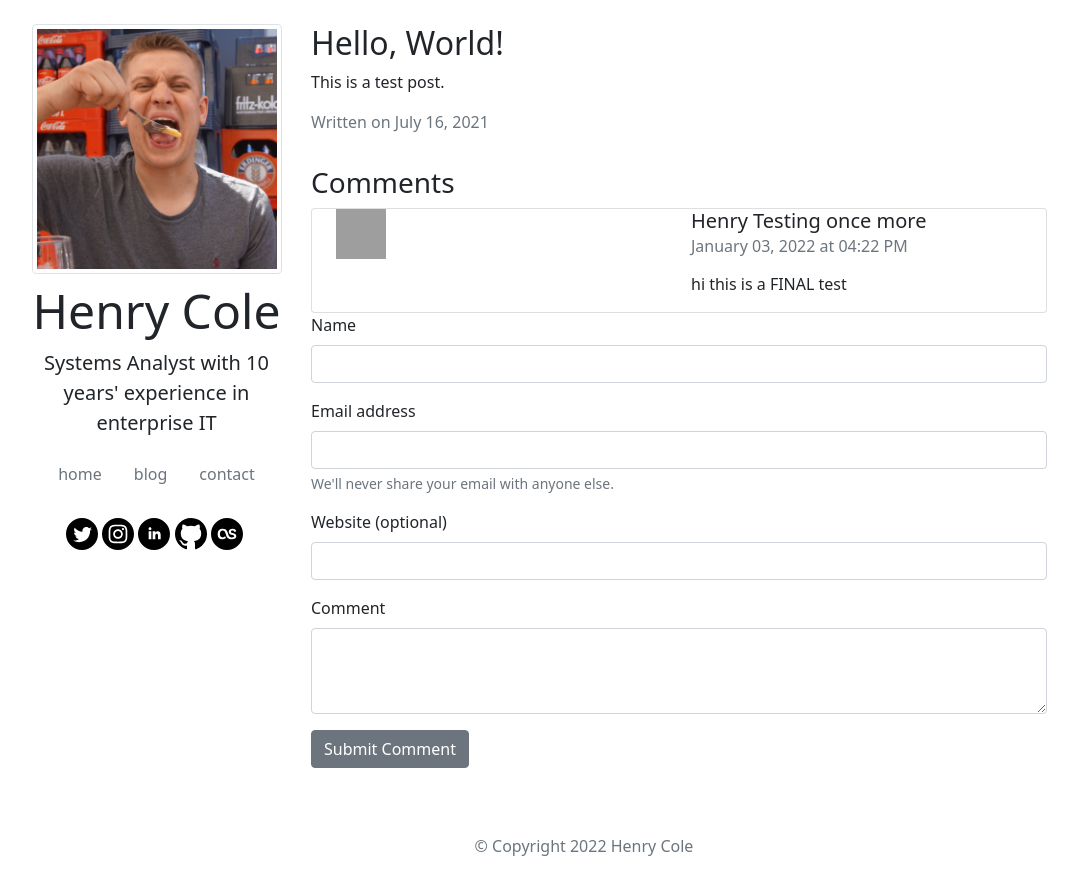
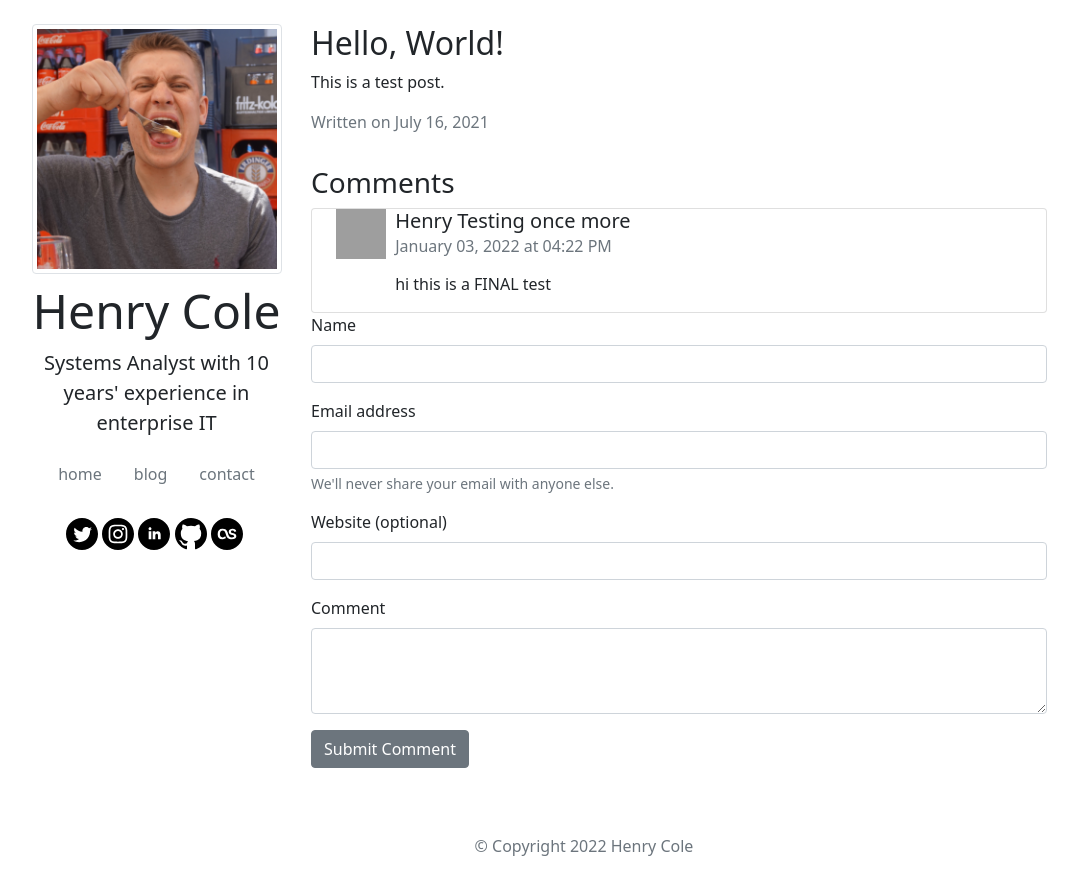
Before and after one commit to hcuk94/henry-personal-website, a Jekyll site: the page built from _posts/2021-07-16-Hello-World.md, in a window 1280 px wide. Shown: the top 895 px of the page, without its empty margins (56-1134 px from the left). Built offline with Jekyll 4.4.1, drawn with Linux system fonts in a browser that asks for light colours; grey boxes are pictures that could not be loaded.

Commit message:
col sizes on comment

```diff
--- a/_includes/comment.html
+++ b/_includes/comment.html
@@ -3,7 +3,7 @@
 <article id="comment{{ include.index }}" class="js-comment comment card" itemprop="comment" itemscop itemtype="http://schema.org/Comment">
     <div class="container">
         <div class="row">
-            <div class="col">
+            <div class="col-1">
     <div class="comment__avatar-wrapper">
       {% if include.avatar %}
         <img class="comment__avatar" src="{{ include.avatar }}" alt="{{ include.name }}" height="50" width="50">
@@ -12,7 +12,7 @@
       {% endif %}
     </div>
 </div>
-<div class="col">
+<div class="col-11">
     <div class="comment__content-wrapper">
       <h5 class="comment__author card-title" itemprop="author" itemscope itemtype="http://schema.org/Person">
         {% unless include.url == blank %}
```
